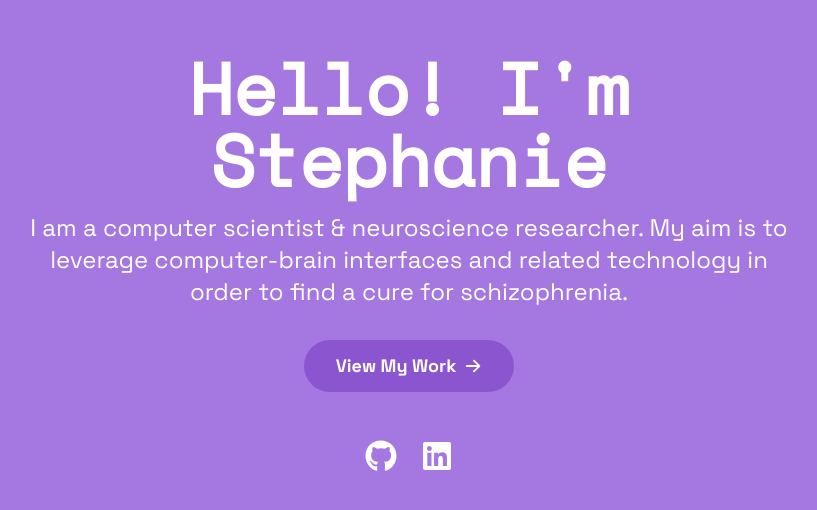
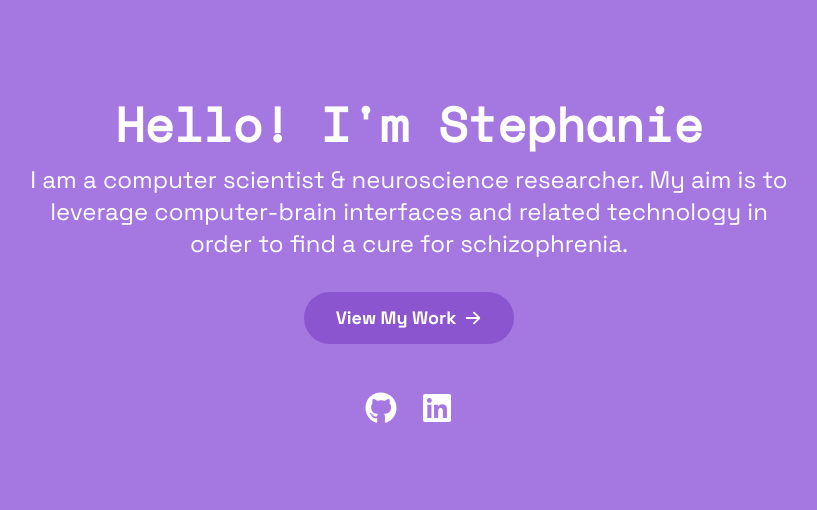
Before and after one commit to st3phable/portfolio, a Next.js app: page / in a window 1280 px wide. Shown: the part 138-648 px from the top of the page, without its empty margins (231-1048 px from the left). Built offline with nearby package versions, Linux system fonts and the light colour scheme.

Commit message:
Changing font weight

```diff
--- a/src/app/page.tsx
+++ b/src/app/page.tsx
@@ -9,7 +9,7 @@ export default function Home() {
       <div className="text-center max-w-3xl">
 
         {/* 1. Headline */}
-        <h1 className="text-5xl md:text-7xl font-bold font-mono mb-4">
+        <h1 className="text-5xl md:text-5xl font-bold font-mono mb-4">
           Hello! I'm Stephanie
         </h1>
 
```
